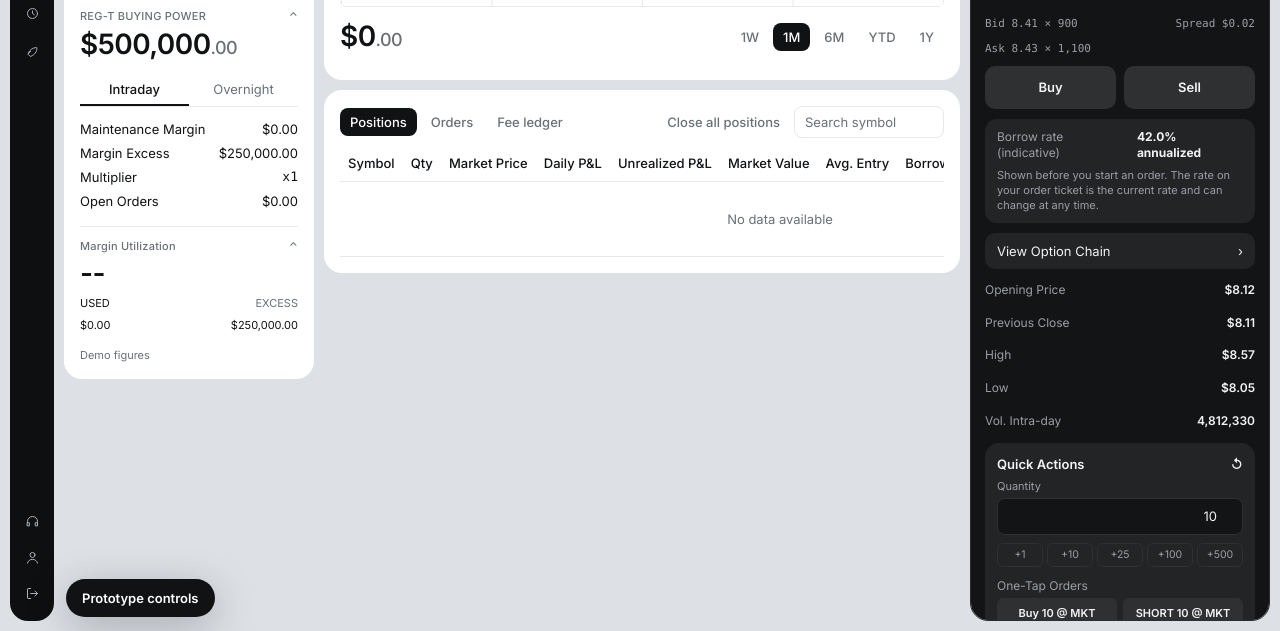
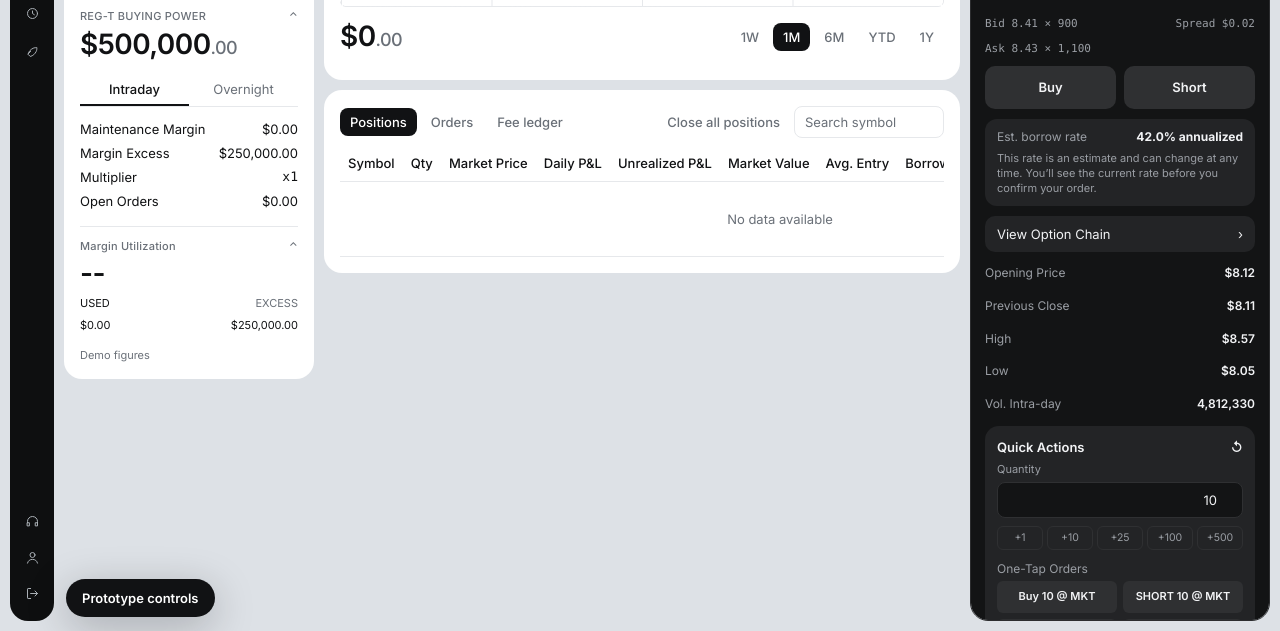
Before and after one commit to maureentung/htb-shorting-prototype, a plain HTML site: page index.html in a window 1280 px wide. Shown: the part 169-800 px from the top of the page. Drawn offline with Linux system fonts and the light colour scheme.

Commit message:
Add files via upload

```diff
--- a/index.html
+++ b/index.html
@@ -426,12 +426,12 @@ td.num, th.num { text-align: right; }
     var whole = Math.floor(s.price), cents = (s.price - whole).toFixed(2).slice(1);
     h += '<div class="price"><span>$' + whole + '<small>' + cents + '</small></span><span class="chg">' + (s.chg >= 0 ? "+" : "") + "$" + fmt(Math.abs(s.chg)) + " " + fmt(Math.abs(s.pct)) + "%</span></div>";
     h += '<div class="rangebar"></div><div class="bidask mono"><span>Bid ' + fmt(s.bid) + " &times; " + fmt(s.bidSz, 0) + '</span><span>Spread $' + fmt(s.ask - s.bid) + '</span></div><div class="bidask mono"><span>Ask ' + fmt(s.ask) + " &times; " + fmt(s.askSz, 0) + "</span><span></span></div>";
-    h += '<div class="btnrow"><button class="dbtn" data-act="buy">Buy</button><button class="dbtn" data-act="sell"' + (s.status === "NOSHORT" && !pos ? "" : "") + ">Sell</button></div>";
+    h += '<div class="btnrow"><button class="dbtn" data-act="buy">Buy</button><button class="dbtn" data-act="sell"' + (s.status === "NOSHORT" && !pos ? "" : "") + ">" + (S.demo.long ? "Sell" : "Short") + "</button></div>";
     if (htb) {
       if (blocked) h += '<div class="lock"><b>Not available for your account type.</b><br>Short selling hard-to-borrow stocks is limited to experienced, top-tier accounts.</div>';
-      h += '<div class="borrow"><div class="row"><span>Borrow rate (indicative)</span><b>' + fmt(s.rate, 1) + '% annualized</b></div>' +
+      h += '<div class="borrow"><div class="row"><span>Est. borrow rate</span><b>' + fmt(s.rate, 1) + '% annualized</b></div>' +
         (s.thr ? '<div class="row"><span>Reg SHO</span><span>On the threshold list</span></div>' : "") +
-        '<div class="note">Shown before you start an order. The rate on your order ticket is the current rate and can change at any time.</div></div>';
+        '<div class="note">This rate is an estimate and can change at any time. You’ll see the current rate before you confirm your order.</div></div>';
     }
     h += '<button class="optchain"><span>View Option Chain</span><span aria-hidden="true">&rsaquo;</span></button>';
     [["Opening Price", s.open], ["Previous Close", s.prev], ["High", s.high], ["Low", s.low]].forEach(function (r) { h += '<div class="kvd"><span>' + r[0] + "</span><span>$" + fmt(r[1]) + "</span></div>"; });
```
